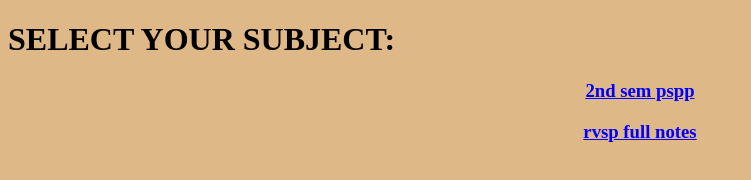
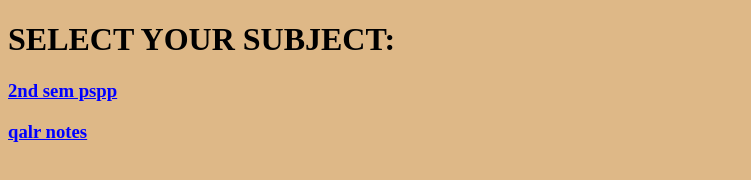
Before and after one commit to getyourpdfs/getyourpdfs, a plain HTML site: page pageece.html in a window 1280 px wide. Shown: the whole page, without its empty margins (0-751 px from the left). Drawn offline with Linux system fonts and the light colour scheme.

Commit message:
Update pageece.html

```diff
--- a/pageece.html
+++ b/pageece.html
@@ -8,8 +8,8 @@
 <body style="background-color: burlywood;">
     <h1>SELECT YOUR SUBJECT:</h1>
 
-    <h3 style="text-align:center;"><a href="2nd sem pspp.zip" style="color:blue;">2nd sem pspp</a></h3>
-    <h3 style="text-align:center;"><a href="rvsp full notes.part01.rar" style="color:blue;">rvsp full notes</a></h3>
+    <h3><a href="2nd sem pspp.zip" style="color:blue;text-align:center;">2nd sem pspp</a></h3>
+    <h3><a href="qalr notes" style="color:blue; text-align:center;">qalr notes</a></h3>
 
 
 </body>
```
